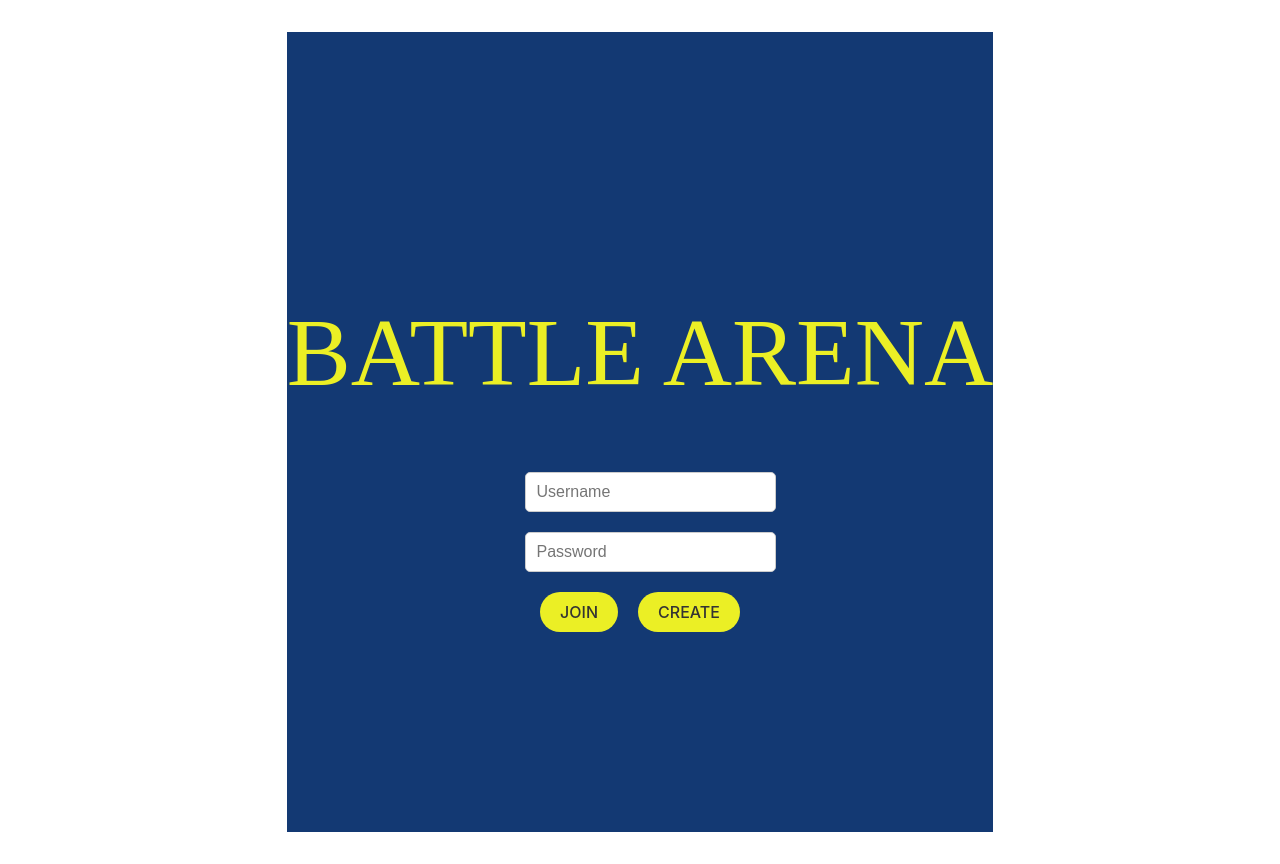
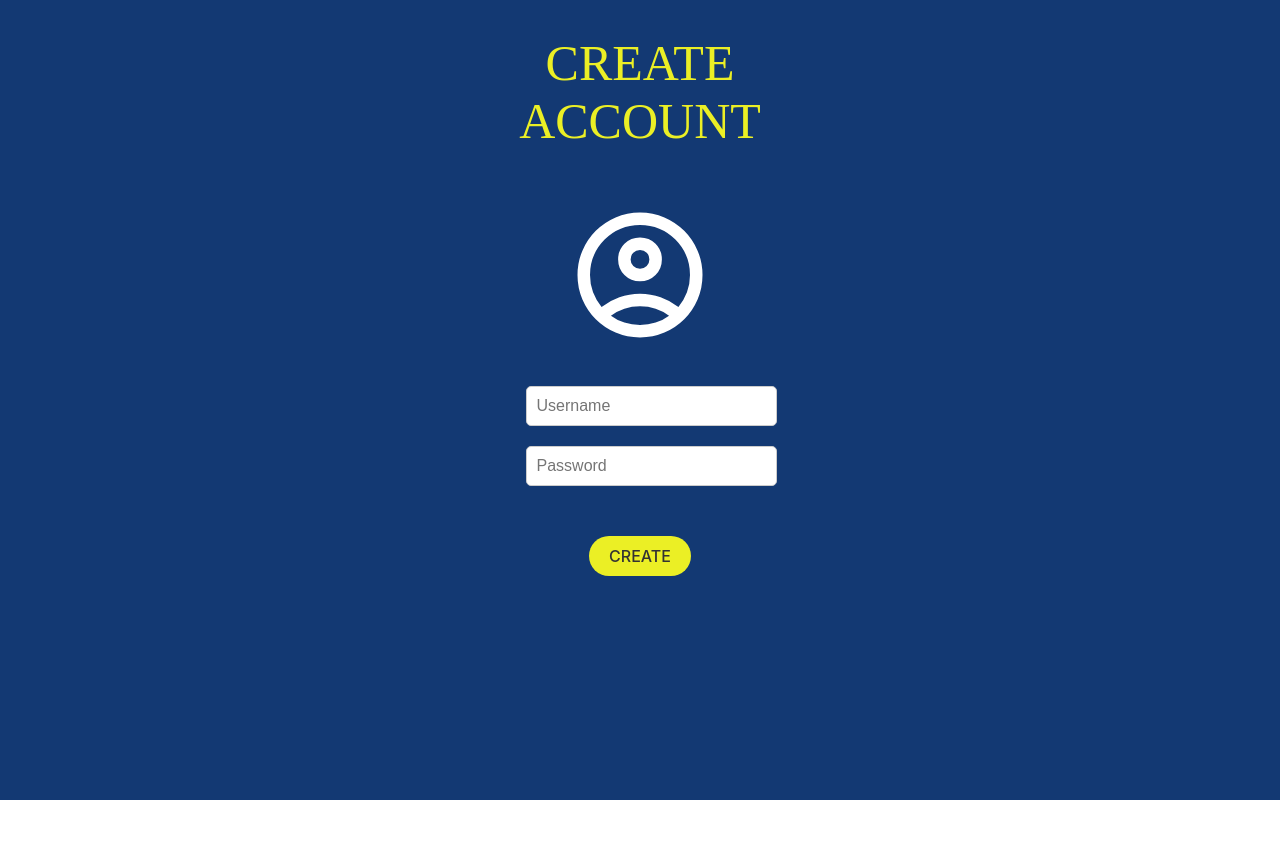
Before and after one commit to diegosava14/wp1_project, a Vue app: page / in a window 1280 px wide. Built offline with nearby package versions, Linux system fonts and the light colour scheme.

Commit message:
title and create account screens

```diff
--- a/src/main.js
+++ b/src/main.js
@@ -1,5 +1,6 @@
 import { createApp } from 'vue'
 import './style.css'
-import App from './views/title.vue'
+//import App from './views/Title.vue'
+import App from './views/CreateAccount.vue'
 
 createApp(App).mount('#app')
--- /dev/null
+++ b/src/views/CreateAccount.vue
@@ -0,0 +1,83 @@
+<script setup>
+import TextInput from "./components/TextInput.vue";
+import CustomButton from "./components/CustomButton.vue";
+
+let username = "";
+let password = "";
+</script>
+<template>
+  <html>
+    <body>
+      <div class="container">
+        <div class="title">
+          <h1>CREATE<br>ACCOUNT</h1>
+        </div>
+        <div class="image">
+          <img class="account_image" src="./images/account_circle_FILL0_wght400_GRAD0_opsz24.svg"/>
+        </div>
+        <div class="form">
+          <TextInput id="username" placeholder="Username" v-model="username" />
+          <TextInput id="password" placeholder="Password" v-model="password" />
+        </div>
+        <div class="buttons">
+          <CustomButton type="button">CREATE</CustomButton>
+        </div>
+      </div>
+    </body>
+  </html>
+</template>
+
+<style scoped>
+html, body{
+  margin:0;
+  height: 100%;
+}
+
+.container {
+  background: #133973;
+  position:absolute;
+  top:0;
+  right:0;
+  bottom:0;
+  left:0;
+  height:100%;
+  display: flex;
+  flex-direction: column;
+  align-items: center;
+  margin: 0 auto 30px;
+}
+
+.title h1 {
+  color: #EBEF25;
+  text-align: center;
+  font-family: 'Porter Sans Block';
+  font-size: 50px;
+  font-style: normal;
+  font-weight: 400;
+  line-height: normal;
+  margin-bottom: 20px;
+}
+
+.title{
+  margin-bottom: 30px;
+  justify-content: center;
+}
+
+.image {
+  margin-bottom: 30px;
+}
+
+.account_image{
+  width: 150px;
+  height: 150px;
+  filter: invert(100%) grayscale(100%);
+}
+
+.form {
+  margin-bottom: 30px;
+}
+
+.buttons {
+  align-items: center;
+}
+</style>
--- /dev/null
+++ b/src/views/Title.vue
@@ -0,0 +1,72 @@
+<template>
+  <html>
+    <body>
+      <div class="container">
+        <div class="title">
+          <h1>BATTLE<br>ARENA</h1>
+        </div>
+        <div class="form">
+          <TextInput id="username" placeholder="Username" v-model="username" />
+          <TextInput id="password" placeholder="Password" v-model="password" />
+        </div>
+        <div class="buttons">
+          <CustomButton type="button">JOIN</CustomButton>
+          <CustomButton type="button">CREATE</CustomButton>
+        </div>
+      </div>
+    </body>
+  </html>
+</template>
+
+<script setup>
+import CustomButton from './components/CustomButton.vue';
+import TextInput from './components/TextInput.vue';
+
+let username = '';
+let password = '';
+</script>
+
+<style scoped>
+html, body{
+  margin:0;
+  height: 100%;
+}
+
+.container {
+  background: #133973;
+  position:absolute;
+  top:0;
+  right:0;
+  bottom:0;
+  left:0;
+  height:100%;
+  display: flex;
+  flex-direction: column;
+  align-items: center;
+  margin: 0 auto 30px;
+}
+
+.title h1 {
+  color: #EBEF25;
+  text-align: center;
+  font-family: 'Porter Sans Block';
+  font-size: 50px;
+  font-style: normal;
+  font-weight: 400;
+  line-height: normal;
+  margin-bottom: 20px;
+}
+
+.title{
+  margin-bottom: 60px;
+  justify-content: center;
+}
+
+.form {
+  margin-bottom: 30px;
+}
+
+.buttons {
+  align-items: center;
+}
+</style>
--- a/src/views/title.vue
+++ /dev/null
@@ -1,63 +0,0 @@
-<template>
-  <div class="container">
-    <div class="title">
-      <h1>BATTLE ARENA</h1>
-    </div>
-    <div class="form">
-      <TextInput id="username" placeholder="Username" v-model="username" />
-      <TextInput id="password" placeholder="Password" v-model="password" />
-    </div>
-    <div class="buttons">
-      <CustomButton type="button">JOIN</CustomButton>
-      <CustomButton type="button">CREATE</CustomButton>
-    </div>
-  </div>
-</template>
-
-<script setup>
-import CustomButton from './components/CustomButton.vue';
-import TextInput from './components/TextInput.vue';
-
-let username = '';
-let password = '';
-</script>
-
-<style scoped>
-body, html {
-  margin: 0;
-  padding: 0;
-  background: #133973;
-}
-
-.container {
-  background: #133973;
-  color: #fff;
-  height: 100vh;
-  display: flex;
-  flex-direction: column;
-  justify-content: center;
-  align-items: center;
-}
-
-.title h1 {
-  color: #EBEF25;
-  text-align: center;
-  font-family: 'Porter Sans Block';
-  font-size: 96px;
-  font-style: normal;
-  font-weight: 400;
-  line-height: normal;
-}
-
-.form {
-  display: flex;
-  flex-direction: column;
-  justify-content: center;
-  align-items: center;
-}
-
-.buttons {
-  display: flex;
-  justify-content: center;
-}
-</style>
```
Also changed, not shown: src/views/images/account_circle_FILL0_wght400_GRAD0_opsz24.svg (added).
